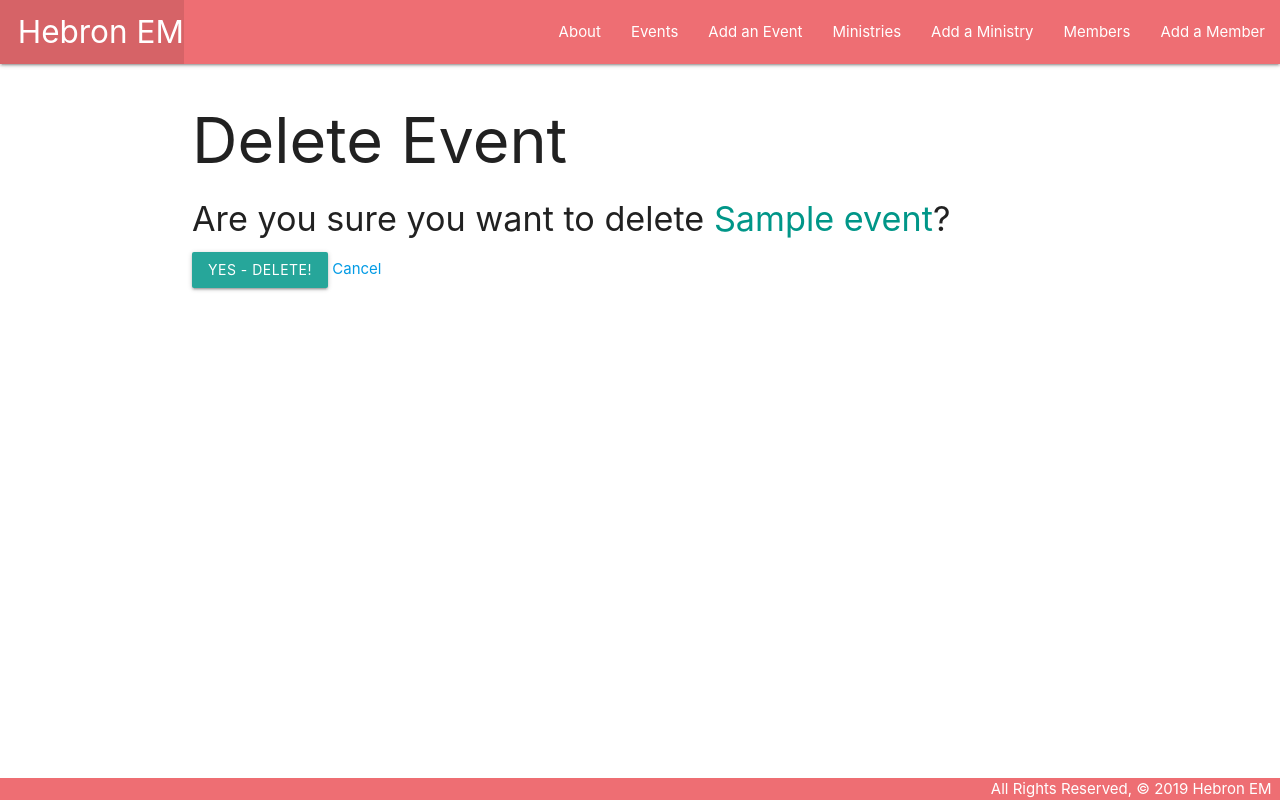
After one commit to woojinv/Hebron-Ministries, a Django app: page /events/1/delete/ in a window 1280 px wide. The commit adds this page. Run offline with Django 4.2, Linux system fonts and the light colour scheme; tables that the repository leaves empty hold one stand-in row (values such as "Sample post").

Commit message:
can delete events. full CRUD with events achieved

```diff
--- a/main_app/templates/base.html
+++ b/main_app/templates/base.html
@@ -22,10 +22,12 @@
         <ul class="right">
           <li><a href="{% url 'about' %}">About</a></li>
           <li><a href="{% url 'events_index' %}">Events</a></li>
+          <li><a href="{% url 'events_create' %}">Add an Event</a></li>
+
+          <li><a href="{% url 'index' %}">Ministries</a></li>
           <li><a href="{% url 'ministries_create' %}">Add a Ministry</a></li>
-          <li><a href="{% url 'index' %}">Ministries</a></li>
+          <li><a href="{% url 'members_index' %}">Members</a></li>
           <li><a href="{% url 'members_create' %}">Add a Member</a></li>
-          <li><a href="{% url 'members_index' %}">Members</a></li>
         </ul>
       </div>
     </nav>
--- a/main_app/templates/events/detail.html
+++ b/main_app/templates/events/detail.html
@@ -13,7 +13,7 @@
     </div>
     <div class="card-action">
         <a href="{% url 'events_update' event.id %}">Edit</a>
-        <a href="">Delete</a>
+        <a href="{% url 'events_delete' event.id %}">Delete</a>
     </div>
 </div>
 
--- /dev/null
+++ b/main_app/templates/main_app/event_confirm_delete.html
@@ -0,0 +1,13 @@
+{% extends 'base.html' %}
+
+{% block content %}
+<h1>Delete Event</h1>
+<h4>Are you sure you want to delete <span class="teal-text">{{ event.name }}</span>?</h4>
+
+<form action="" method="POST">
+    {% csrf_token %}
+    <input type="submit" value="Yes - Delete!" class="btn">
+    <a href="{% url 'events_detail' event.id %}">Cancel</a>
+</form>
+
+{% endblock content %}
--- a/main_app/urls.py
+++ b/main_app/urls.py
@@ -11,8 +11,10 @@ urlpatterns = [
     path('ministries/<int:pk>/delete/', views.MinistryDelete.as_view(), name='ministries_delete'),
     path('ministries/<int:ministry_id>/add_event/', views.add_event, name='add_event'),
     path('events/', views.events_index, name='events_index'),
+    path('events/create/', views.EventCreate.as_view(), name='events_create'),
     path('events/<int:event_id>/', views.events_detail, name='events_detail'),
     path('events/<int:pk>/update/', views.EventUpdate.as_view(), name='events_update'),
+    path('events/<int:pk>/delete/', views.EventDelete.as_view(), name='events_delete'),
     path('members/', views.members_index, name='members_index'),
     path('members/create/', views.MemberCreate.as_view(), name='members_create'),
     path('members/<int:member_id>/', views.members_detail, name='members_detail'),
--- a/main_app/views.py
+++ b/main_app/views.py
@@ -49,9 +49,18 @@ def events_detail(request, event_id):
     })
 
 
+class EventCreate(CreateView):
+    model = Event
+    fields = '__all__'
+    success_url = '/events/'
+
 class EventUpdate(UpdateView):
     model = Event
     fields = '__all__'
+
+class EventDelete(DeleteView):
+    model = Event
+    success_url = '/events/'
 
 
 
```
Also changed, not shown: main_app/templates/main_app/event_form.html (+11 -4 lines).
